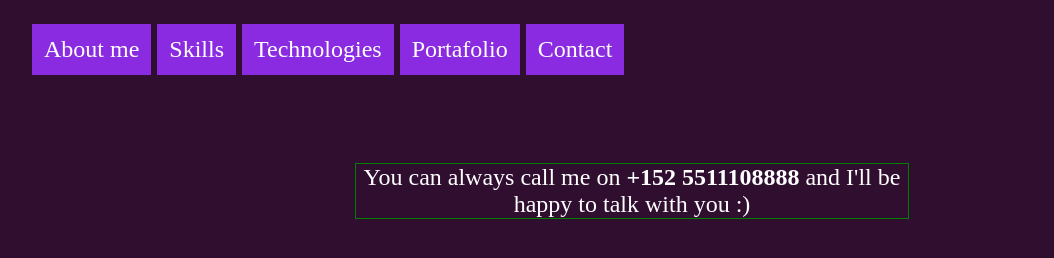
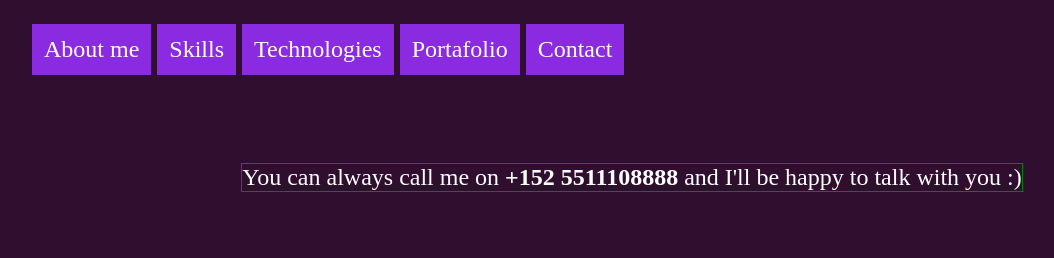
Before and after one commit to eduardorobless/eduardorobless.github.io, a plain HTML site: page contact.html in a window 1280 px wide. Shown: the whole page, without its empty margins (8-1062 px from the left). Drawn offline with Linux system fonts and the light colour scheme.

Commit message:
change size of col flex

```diff
--- a/public/styles/index.css
+++ b/public/styles/index.css
@@ -47,7 +47,7 @@ nav li a {
   .column {
     flex-direction: column;
     flex-grow: 0;
-    flex-basis: 48%;
+    flex-basis: 30%;
     flex-shrink: 1;
     border: 1px solid green;
     text-align: center;
@@ -56,7 +56,7 @@ nav li a {
 
   .columnTech {
     flex-direction: column;
-    flex-basis: auto;
+    flex-basis: 30%;
     text-align: left;
     flex-wrap: wrap;
   }
@@ -81,10 +81,14 @@ nav li a {
     width: 70% !important;
 }
 
-  #skill1 {
+#contactMeg{
+    flex-basis: auto;
+}
+
+  /* #skill1 {
       flex-grow: 1;
 
-  }
+  } */
   /* #skill2, #skill3, #skill6, #skill7, #skill8, #skill9{
     flex-grow: 5;
   }
```
